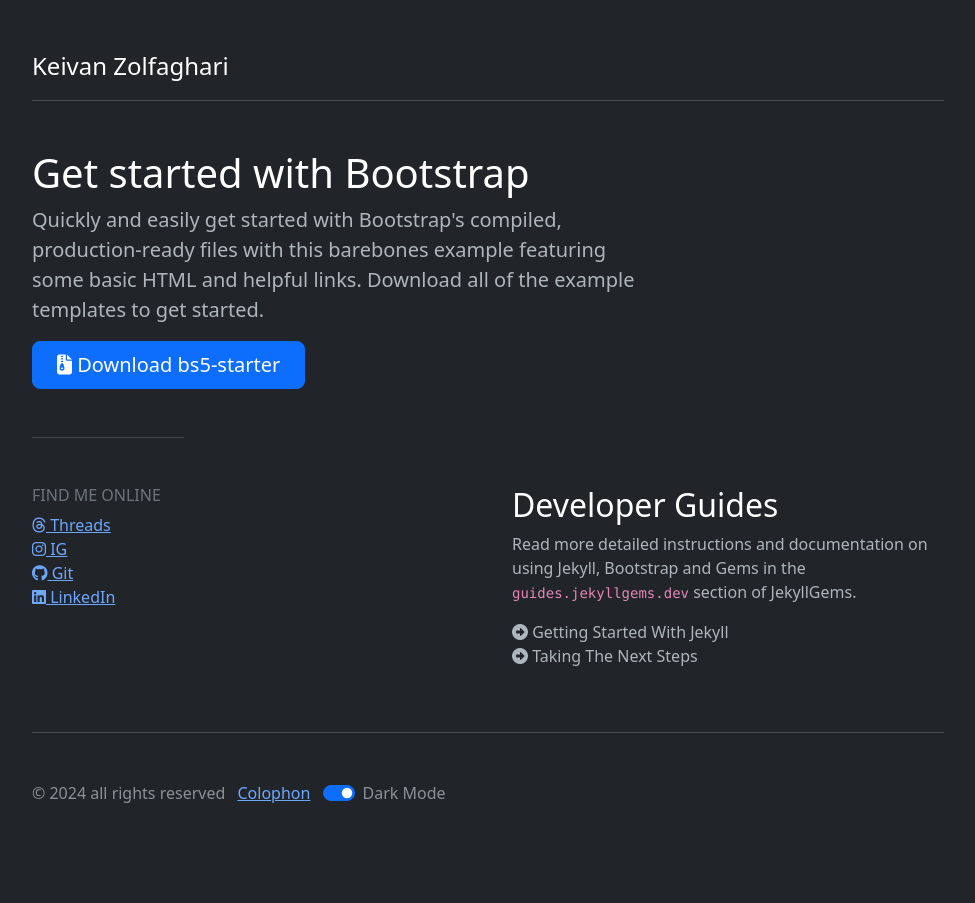
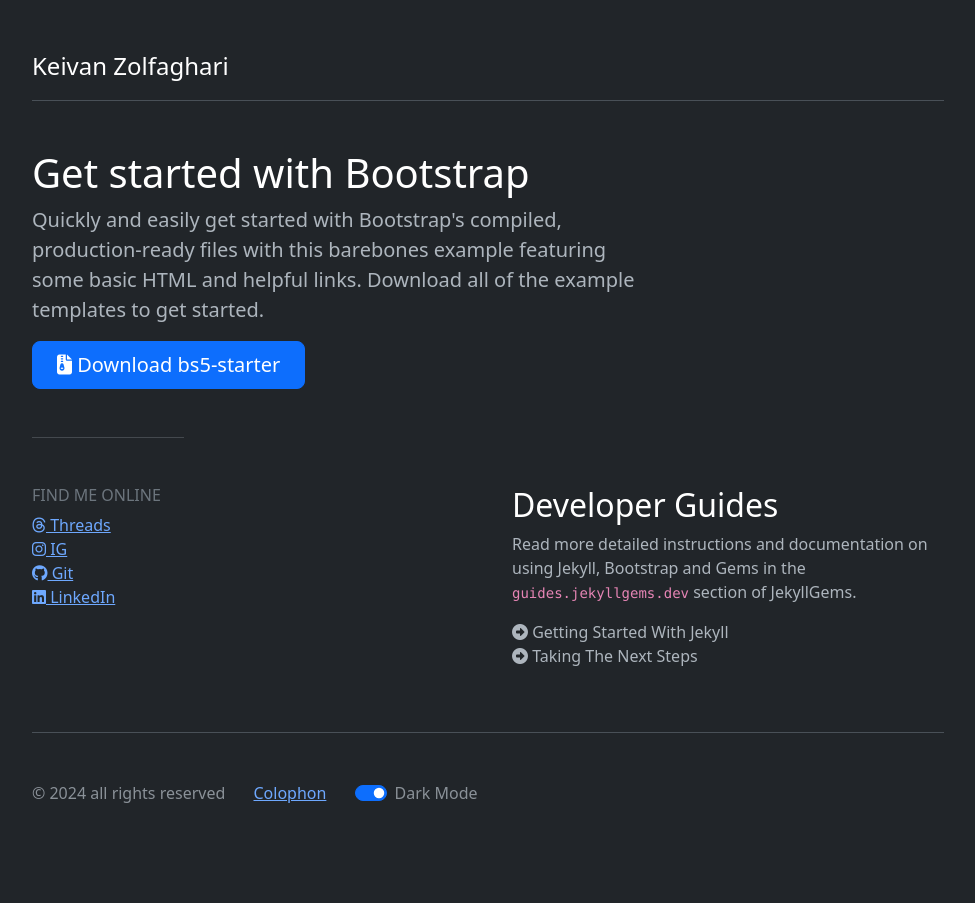
Before and after one commit to keivanz/keivanz.github.io, a Jekyll site: the page built from index.md, in a window 1280 px wide. Shown: the whole page, without its empty margins (152-1127 px from the left). Built offline with Jekyll 4.4.1, drawn with Linux system fonts in a browser that asks for light colours; nearby versions of some CDN libraries.

Commit message:
update dark mode

```diff
--- a/_includes/footer.html
+++ b/_includes/footer.html
@@ -1,8 +1,8 @@
 <footer class="pt-5 my-5 text-body-secondary border-top">
   <ul class="list-inline">
-    <li class="list-inline-item">&copy; {{ site.time | date: '%Y' }} all rights reserved</li>
-    <li class="list-inline-item"><a href="tbd">Colophon</a></li>
-    <li class="list-inline-item">
+    <li class="list-inline-item me-4">&copy; {{ site.time | date: '%Y' }} all rights reserved</li>
+    <li class="list-inline-item me-4"><a href="tbd">Colophon</a></li>
+    <li class="list-inline-item me-4">
       <div class="form-check form-switch">
         <input class="form-check-input" type="checkbox" id="darkModeSwitch" checked>
         <label class="form-check-label" for="darkModeSwitch">Dark Mode</label>
--- a/assets/js/scripts.js
+++ b/assets/js/scripts.js
@@ -24,6 +24,7 @@
   });
 });
 
+/*
 (() => {
     'use strict'
 
@@ -98,3 +99,4 @@
         })
     })
   })()
+  */
```
